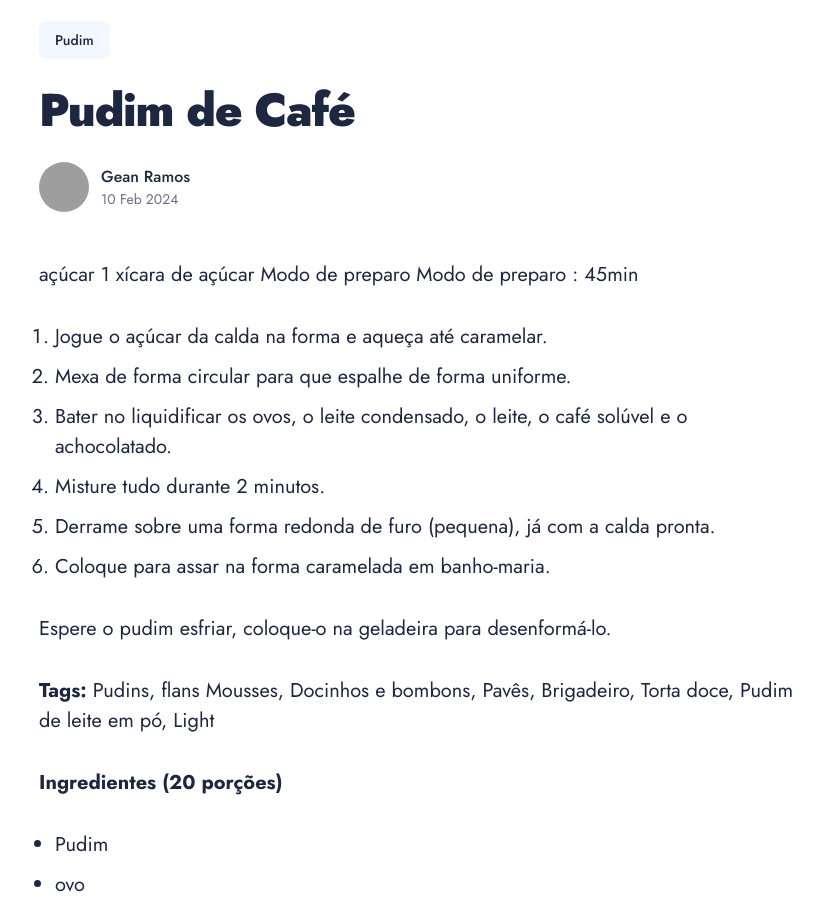
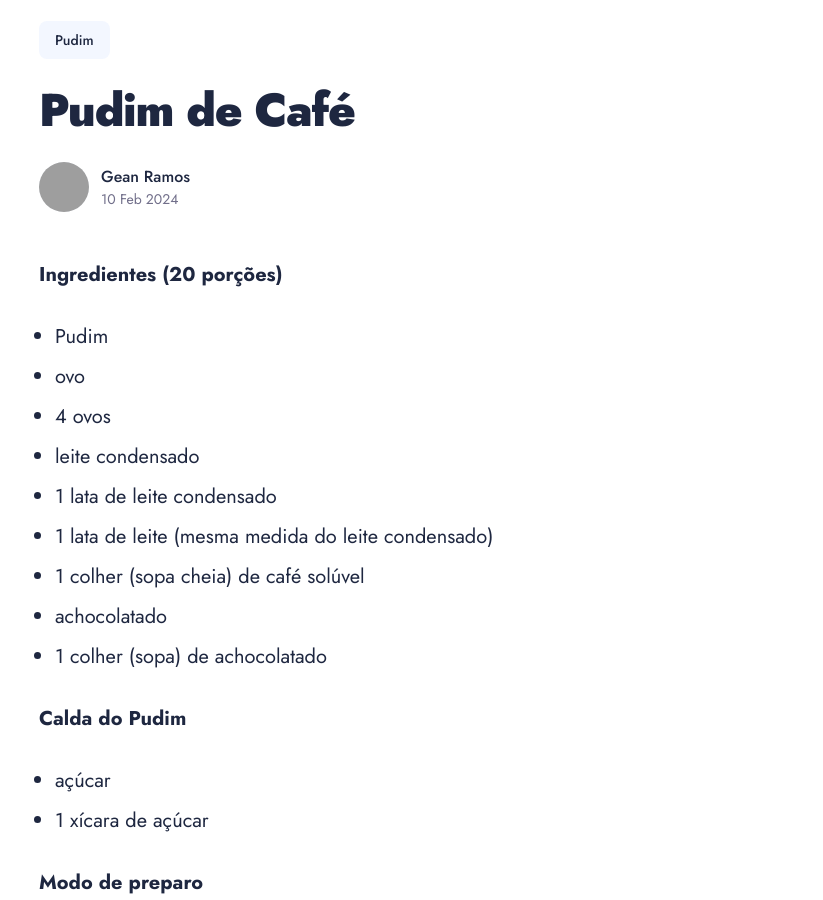
Before and after one commit to geanramos/youblog, a Jekyll site: the page built from _posts/2024-02-10-pudim-de-cafe.md, in a window 1280 px wide and 900 px high, scrolled down 774 px. Shown: the whole window, without its empty margins (221-1044 px from the left). Built offline with Jekyll 4.4.1, drawn with Linux system fonts in a browser that asks for light colours; nearby versions of some CDN libraries; grey boxes are pictures that could not be loaded.

Commit message:
Update 2024-02-10-pudim-de-cafe.md

```diff
--- a/_posts/2024-02-10-pudim-de-cafe.md
+++ b/_posts/2024-02-10-pudim-de-cafe.md
@@ -7,25 +7,6 @@ image:  "/images/pudim-de-cafe.jpg"
 video_embed: https://www.dailymotion.com/embed/video/x8lqgsi?autoplay=1
 tags:   [pudim]
 ---
-
-açúcar
-1 xícara de açúcar
-Modo de preparo
-Modo de preparo : 45min
-
- 1. Jogue o açúcar da calda na forma e aqueça até caramelar.
- 2. Mexa de forma circular para que espalhe de forma uniforme.
- 3. Bater no liquidificar os ovos, o leite condensado, o leite, o café
-    solúvel e o achocolatado.
- 4. Misture tudo durante 2 minutos.
- 5. Derrame sobre uma forma redonda de furo (pequena), já com a calda
-    pronta.
- 6. Coloque para assar na forma caramelada em banho-maria.
-
-Espere o pudim esfriar, coloque-o na geladeira para desenformá-lo.
-
-**Tags:**
-Pudins, flans Mousses, Docinhos e bombons, Pavês, Brigadeiro, Torta doce, Pudim de leite em pó, Light
 
 **Ingredientes (20 porções)**
 
```
